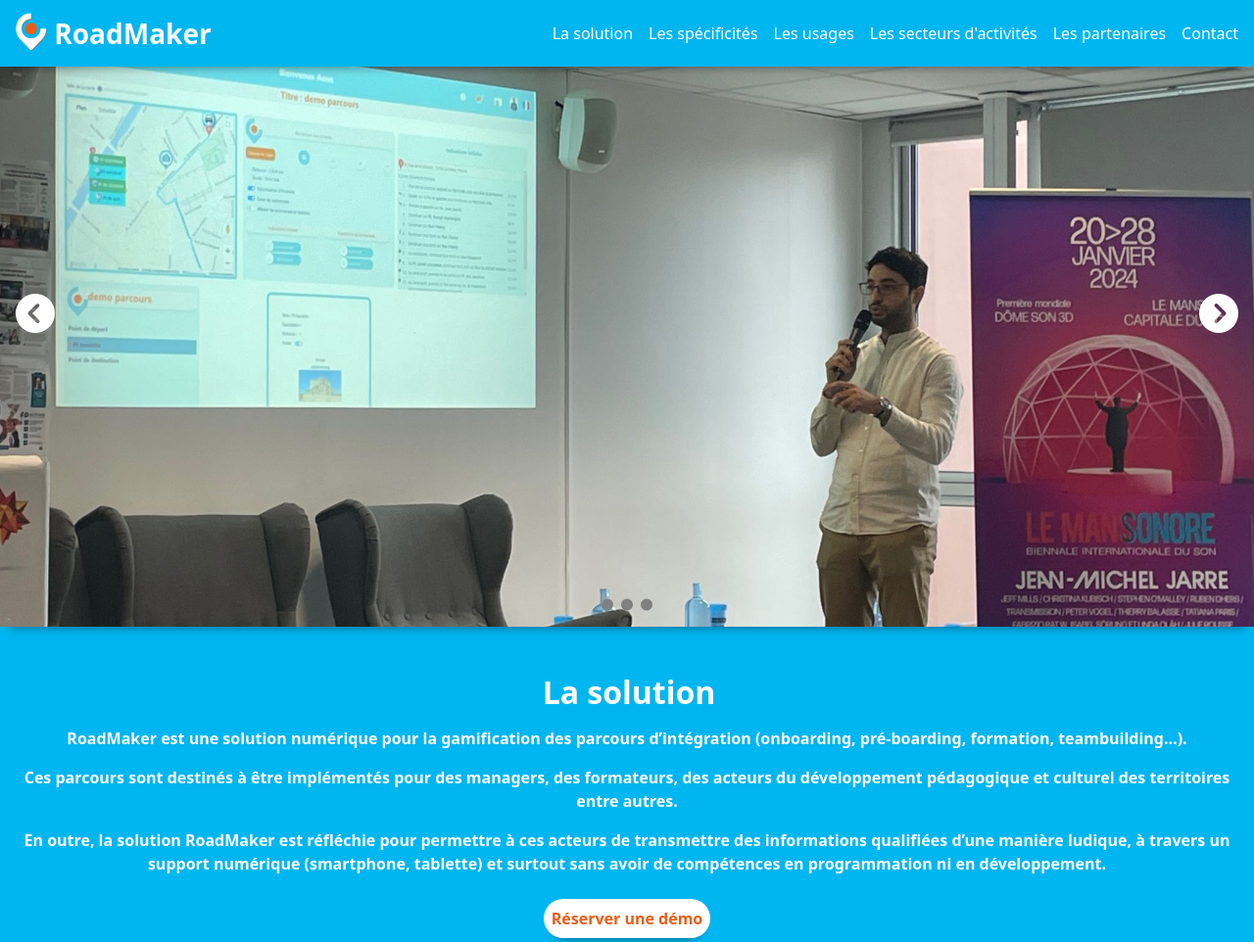
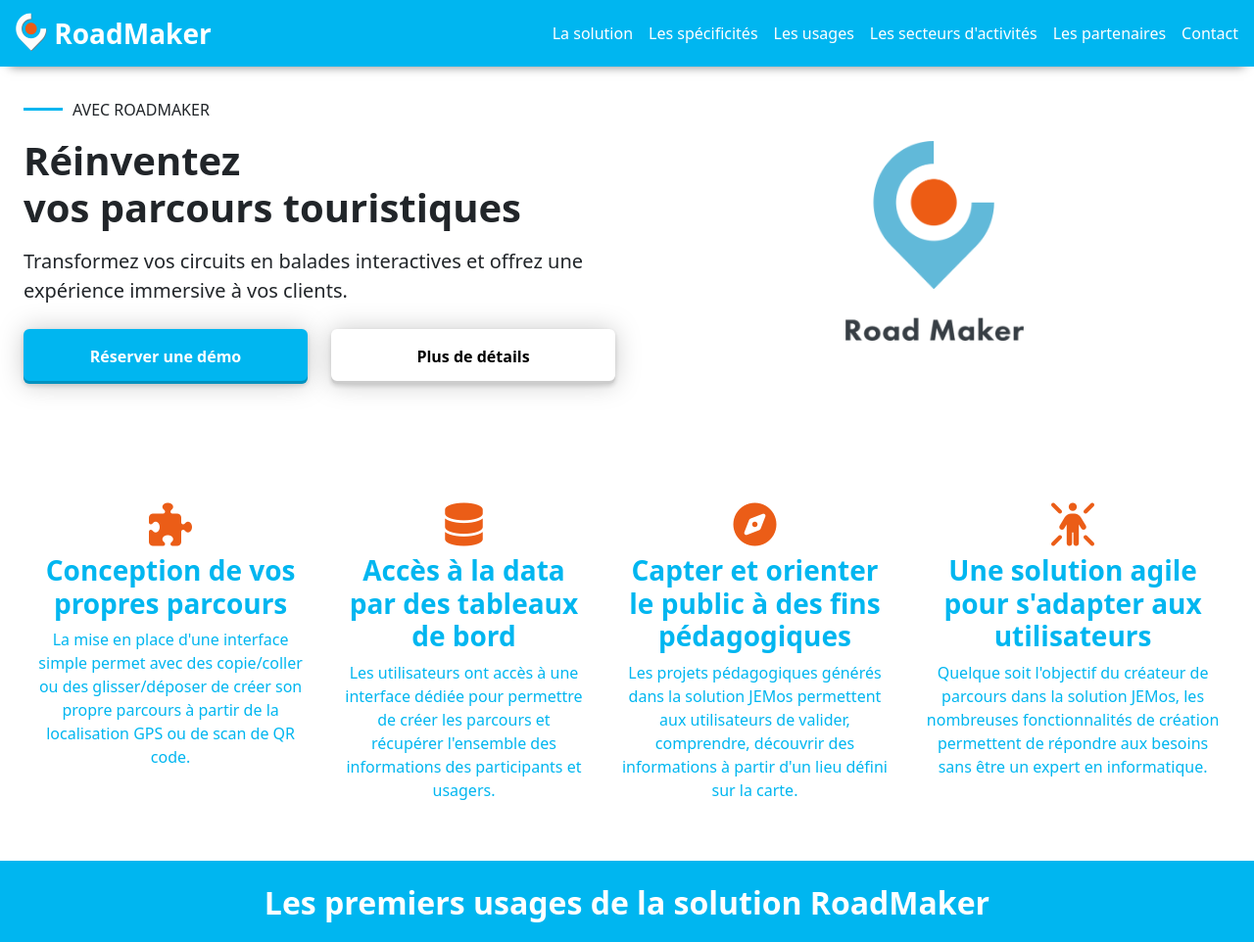
Before and after one commit to devmindfulhouse/RoadMakerLandingPage, a PHP site: page / in a window 1280 px wide. Shown: the top 962 px of the page at 98% size. Run offline with PHP 8.4, Linux system fonts and the light colour scheme.

Commit message:
RM-143 <Section Solution refaite>

```diff
--- a/assets/css/main.css
+++ b/assets/css/main.css
@@ -118,20 +118,57 @@ body {
 
 /*==================== SOLUTION ====================*/
 .solution--container {
-  background-color: var(--main-color);
-  box-shadow: 0 10px 10px -10px rgba(0, 0, 0, 0.5);
+  margin-top: 100px;
+  height: 350px;
 }
 
-.button__solution {
-  color: var(--second-color);
-  box-shadow: 0 10px 10px -10px rgba(0, 0, 0, 0.5);
+.solution--container h1 {
+  white-space: pre-line;
+}
+
+.caption--text::before {
+  content: "";
+  display: inline-block;
+  width: 40px; /* Ajustez la largeur du trait ici */
+  height: 3px; /* Ajustez l'épaisseur du trait ici */
+  background-color: var(--main-color); /* Ajustez la couleur du trait ici */
+  margin-right: 10px;
+  margin-bottom: 5px;
+
+}
+
+.solution--container a {
+  width: 40%;
+
+}
+
+.button__reservation {
+  background-color: var(--main-color);
+  box-shadow: inset 0 -3px 0 rgba(0, 0, 0, 0.2), 0 2px 5px rgba(0, 0, 0, 0.15);
+  filter: drop-shadow(0 0 0.8rem rgba(0, 0, 0, 0.2));
   transition: transform 0.25s ease-out;
 }
 
-.button__solution:hover {
-  transition: background-color transform 0.25s ease-out;
-  transform: scale(1.05);
+.button__reservation:hover, .button__details:hover {
+    transition: transform 0.25s ease-out;
+    transform: translateY(-3px);
 }
+
+.button__details {
+  box-shadow: inset 0 -3px 0 rgba(0, 0, 0, 0.2), 0 2px 5px rgba(0, 0, 0, 0.15);
+  filter: drop-shadow(0 0 0.8rem rgba(0, 0, 0, 0.2));
+  transition: transform 0.25s ease-out;
+  width: 40%;
+}
+
+.solution--container img {
+  width: 30%;
+  height: auto;
+  object-fit: cover;
+}
+
+
+
 
 /*==================== ARGUMENTS ====================*/
 
@@ -260,31 +297,30 @@ textarea {
   background-color: var(--main-color);
 }
 
+
 .footer--container__menu a {
-  color: white;
   text-decoration: none;
-  font-weight: 500;
   position: relative;
   overflow: hidden;
+  color: #fff;
 }
 
-.footer--container__menu a::after {
+.footer--container__menu a::before {
   content: "";
   position: absolute;
   width: 100%;
-  transform: scaleX(0);
   height: 1.5px;
   bottom: 0;
-  left: 0;
-  background-color: white;
-  transform-origin: bottom right;
-  transition: transform 0.25s ease-out;
+  left: -100%;
+  background-color: #fff;
+  transition: left 0.4s ease-in-out;
 }
 
-.footer--container__menu a:hover::after {
-  transform: scaleX(1);
-  transform-origin: bottom left;
+.footer--container__menu a:hover::before {
+  left: 0;
 }
+
+
 
 /*==================== BACK TO TOP ====================*/
 
@@ -428,6 +464,16 @@ textarea {
   .navbar-nav {
     margin-left: 20px;
   }
+
 }
 
+@media (max-width: 1024px) {
+  .nav-link::before {
+    width: 15%; /* Modifiez cette valeur en fonction de vos besoins */
+
+  }
+}
+
+
+
 /*====================================================*/
--- a/view/vue_accueil.php
+++ b/view/vue_accueil.php
@@ -4,6 +4,7 @@
 include_once('view/vue_entete.php')
 
 ?>
+            <!--
             <div class="slider--container">
                 <img src="assets/imgs/mans_innovation_mans_sonorejpg.jpg" alt="" role="presentation" class="img__slider active">
                 <img src="assets/imgs/placeholder.webp" alt="" role="presentation" class="img__slider">
@@ -20,16 +21,27 @@ include_once('view/vue_entete.php')
                     <i class="fa-solid fa-circle slider_dot"></i>
                 </div>
             </div>
-            <article class="solution--container py-5" id="solution">
-                <h1 class="fw-bolder fs-2  ms-1 text-white d-flex justify-content-center mb-3">La solution</h1>
-                <p class="fw-semibold text-white text-wrap mx-3 text-center ">RoadMaker est une solution numérique pour la gamification des parcours d’intégration (onboarding, pré-boarding, formation, teambuilding…).</p>
-                <p class="fw-semibold text-white text-wrap mx-3 text-center ">Ces parcours sont destinés à être implémentés pour des managers, des formateurs, des acteurs du développement pédagogique et culturel des territoires entre autres.</p>
-                <p class="fw-semibold text-white text-wrap mx-4 text-center ">En outre, la solution RoadMaker est réfléchie pour permettre à ces acteurs de transmettre des informations qualifiées d’une manière ludique, à travers un support numérique (smartphone, tablette) et surtout sans avoir de compétences en programmation ni en développement.</p>
+            -->
 
-                <div class="d-flex justify-content-center mt-4">
-                    <button type="button" class="button__solution bg-white border-0 p-2 text-center rounded rounded-pill fs-6 fw-bold">Réserver une démo</button>
+            <section class="" id="solution">
+                <div class="bg-white solution--container px-4">
+                    <div class="row">
+                        <div class="col-12 col-md-6">
+                            <p class="caption--text fs-6">AVEC ROADMAKER</p>
+                            <h1 class="fw-bold mb-3">Réinventez
+                                vos parcours touristiques </h1>
+                            <p class="fs-5 mb-4">Transformez vos circuits en balades interactives et offrez une expérience immersive à vos clients.</p>
+                            <div class="d-flex flex-column flex-md-row g-sm-2">
+                                <a href="#" class="button__reservation text-white border-0 py-3 px-5 rounded-2 fs-6 fw-semibold me-4 w-100 w-md-auto mb-2 mb-md-0 text-center text-decoration-none" role="button">Réserver une démo</a>
+                                <a href="#" class="button__details text-black border-0 py-3 px-5 rounded-2 fs-6 fw-semibold bg-white w-100 w-md-auto text-center text-decoration-none" role="button">Plus de détails</a>
+                            </div>
+                        </div>
+                        <div class="col-md-6 d-flex align-items-center justify-content-center">
+                            <img src="assets/imgs/Logo.png" class="d-none d-md-block" alt="Logo">
+                        </div>
+                    </div>
                 </div>
-            </article>
+            </section>
             <section id="specificities">
                 <div class="d-flex flex-column flex-lg-row gap-md-3  px-4 py-5  ">
                     <div class="argument--container__item d-flex flex-column align-items-center text-center">
@@ -208,5 +220,3 @@ include_once('view/vue_footer.php')
                 emailjs.init("FQqiYv2tNHs-Gfnz7");
             })();
             </script>
-        </body>
-    </html>
```
Also changed, not shown: assets/imgs/Logo.png (added), view/vue_footer.php (line endings or trailing spaces).
